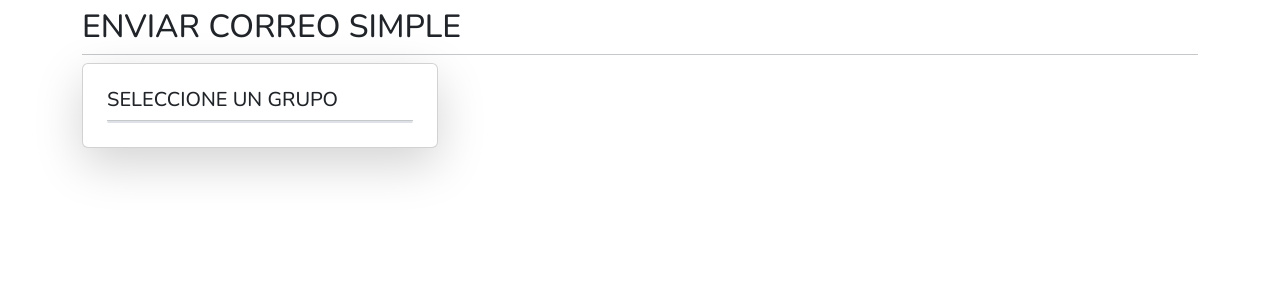
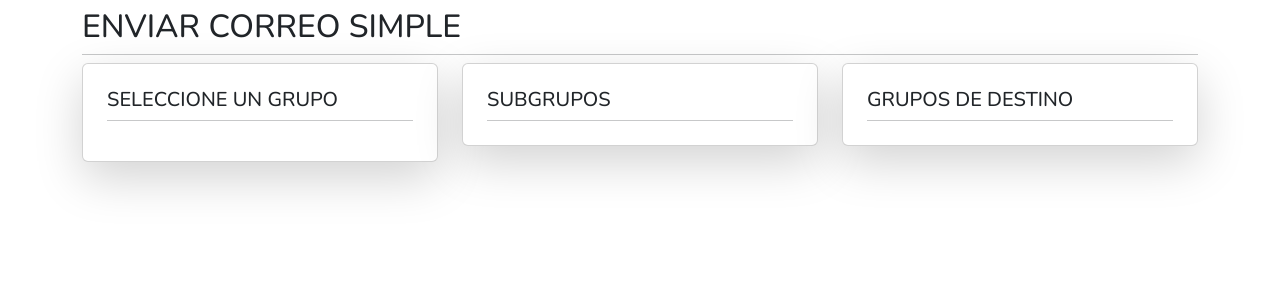
Before and after one commit to spicyarepa-gang/railgunmail, a Flask app: page /correo/groupsview/ in a window 1280 px wide. Shown: the part 60-360 px from the top of the page. Run offline with Flask 3, Linux system fonts and the light colour scheme; the visitor is signed in with stand-in values (Sample User, id 1); data that the repository does not hold is empty; some libraries are stand-ins or nearby versions.

Commit message:
ajax preparado

```diff
--- a/static/css/main.css
+++ b/static/css/main.css
@@ -85,6 +85,24 @@ td:hover{
 	filter: progid:DXImageTransform.Microsoft.gradient(enabled=false);
 }
 
+.lista{
+  padding: 0;
+  list-style: none;
+  max-height: 300px;
+  overflow-y: scroll;
+}
+.lista li{
+  padding: 10px;
+  border-bottom: 1px solid rgb(180, 180, 180);
+}
+.lista li a{
+  text-decoration: none;
+  color: #000;
+  padding: 0 0 0 10px;
+} .lista li:hover{
+  background-color: rgba(77, 139, 255, 0.418)
+}
+
 @media only screen and (max-width: 768px) {
   .modal{
     width: 90vw;
--- a/templates/base_email.html
+++ b/templates/base_email.html
@@ -61,6 +61,7 @@
         {% block content %}{% endblock %}
     </div>
     {% block scripts %}{% endblock %}
+    <script src="{{ url_for('static', filename = 'js/main.js') }}"></script>
     <script src="https://cdn.jsdelivr.net/npm/bootstrap@5.2.1/dist/js/bootstrap.bundle.min.js" integrity="sha384-u1OknCvxWvY5kfmNBILK2hRnQC3Pr17a+RTT6rIHI7NnikvbZlHgTPOOmMi466C8" crossorigin="anonymous"></script>
   </body>
 </html>
--- a/templates/correo_simple/correo_simple.html
+++ b/templates/correo_simple/correo_simple.html
@@ -9,48 +9,24 @@
     <div class="col-sm">
         <div class="card p-4 shadow-lg mt-2 animate__animated animate__fadeInDown">
             <h5 class="">SELECCIONE UN GRUPO</h5><hr>
-            <div class="accordion" id="accordionExample">
-                <div class="accordion-item">
+            <ul class="lista">
                 {% for groups, groupstypes in data %}
-                <h2 class="accordion-header" id="headingOne">
-                <button class="accordion-button" type="button" data-bs-toggle="collapse" data-bs-target="#id--{{ groups.id }}" aria-expanded="false" aria-controls="collapseOne">
-                    {{ groups.nombre }}
-                </button>
-                </h2>
-                <div id="id--{{ groups.id }}" class="accordion-collapse collapse show" aria-labelledby="headingOne" data-bs-parent="#accordionExample">
-                    <div class="accordion-body">
-
-                    </div>
-                </div>
+                <li><a href="{{ groups.id }}">{{ groups.nombre }}</a></li>
                 {% endfor %}
-                </div>
-            </div>
+            </ul>
         </div>
     </div>
-    <div class="col-sm"></div>
-    <div class="col-sm"></div>
+    <div class="col-sm">
+        <div class="card p-4 shadow-lg mt-2 animate__animated animate__fadeInDown">
+            <h5 class="">SUBGRUPOS</h5><hr>
+
+        </div>
+    </div>
+    <div class="col-sm">
+        <div class="card p-4 shadow-lg mt-2 animate__animated animate__fadeInDown">
+            <h5 class="">GRUPOS DE DESTINO</h5><hr>
+
+        </div>
+    </div>
 </div>
-
-<style>
-    .lista{
-        padding: 0;
-        list-style: none;
-    }
-    .lista li{
-        padding: 10px;
-        border-bottom: 1px solid rgb(180, 180, 180);
-    }
-    .lista li a{
-        text-decoration: none;
-        color: #000;
-        padding: 0 0 0 10px;
-    } .lista li:hover{
-        background-color: rgba(77, 139, 255, 0.418)
-    }
-
-    .accordion{
-        max-height: 300px;
-        overflow-y: scroll;
-    }
-</style>
 {% endblock %}
```
Also changed, not shown: static/js/main.js (added).
